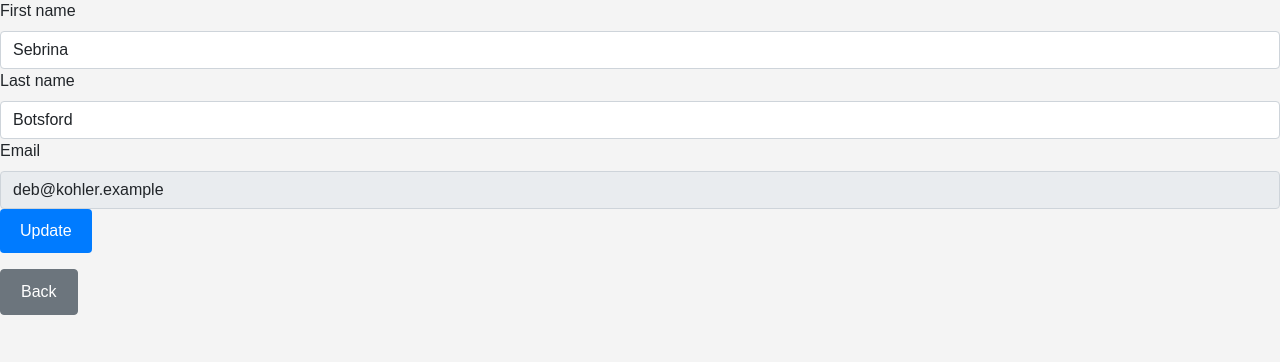
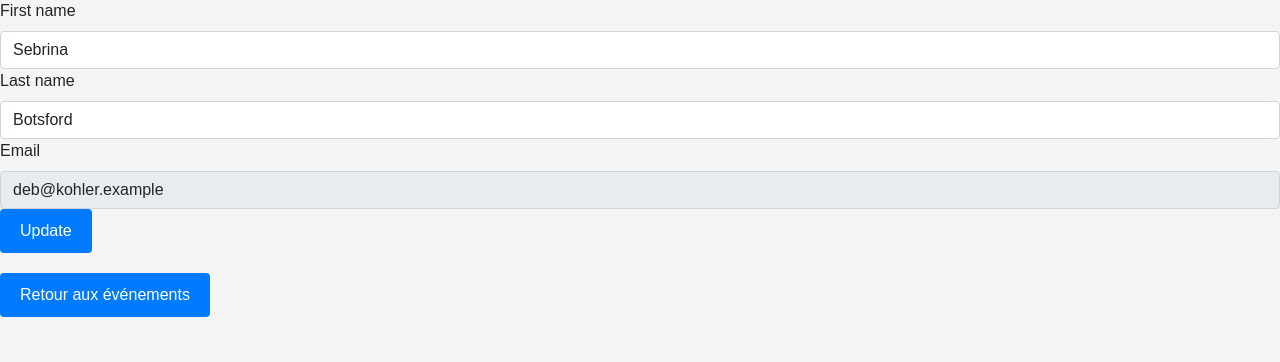
Before and after one commit to ThibaultL24/eventbritev2, a Rails app: page /users/1 in a window 1280 px wide. Shown: the part 113-475 px from the top of the page. Run offline with Rails 7, Linux system fonts and the light colour scheme; a user stored in the database is signed in; some libraries are stand-ins or nearby versions.

Commit message:
12e commit

```diff
--- a/app/assets/stylesheets/application.css
+++ b/app/assets/stylesheets/application.css
@@ -81,3 +81,6 @@ body {
 .btn-primary:hover {
   opacity: 0.8;
 }
+
+.profile-actions {
+  margin-top: 20px;
--- a/app/views/events/new.html.erb
+++ b/app/views/events/new.html.erb
@@ -5,5 +5,5 @@
 <br>
 
 <div>
-  <%= link_to "Back to events", events_path %>
+  <%= link_to "Retour aux événements", events_path, class: "btn btn-primary mr-2 mb-2" %>
 </div>
--- a/app/views/users/show.html.erb
+++ b/app/views/users/show.html.erb
@@ -1,6 +1,9 @@
 <div class="user-profile">
+  <div class="profile-header">
     <h1>User Profile</h1>
+  </div>
 
+  <div class="profile-form">
     <%= form_for(@user, url: registration_path(@user), html: { method: :put }) do |f| %>
       <div class="form-group">
         <%= f.label :first_name, class: "form-label" %><br />
@@ -17,10 +20,13 @@
         <%= f.email_field :email, class: "form-control", disabled: true %>
       </div>
 
-    <div class="actions">
+      <div class="form-group">
         <%= f.submit "Update", class: "btn btn-primary" %>
       </div>
     <% end %>
+  </div>
 
-  <%= link_to 'Back', users_path, class: "btn btn-secondary mt-3" %>
+  <div class="profile-actions">
+    <%= link_to "Retour aux événements", events_path, class: "btn btn-primary mr-2 mb-2" %>
   </div>
+</div>
```
Also changed, not shown: 8 other files. Lines whose indentation alone changed are shown as unchanged.
